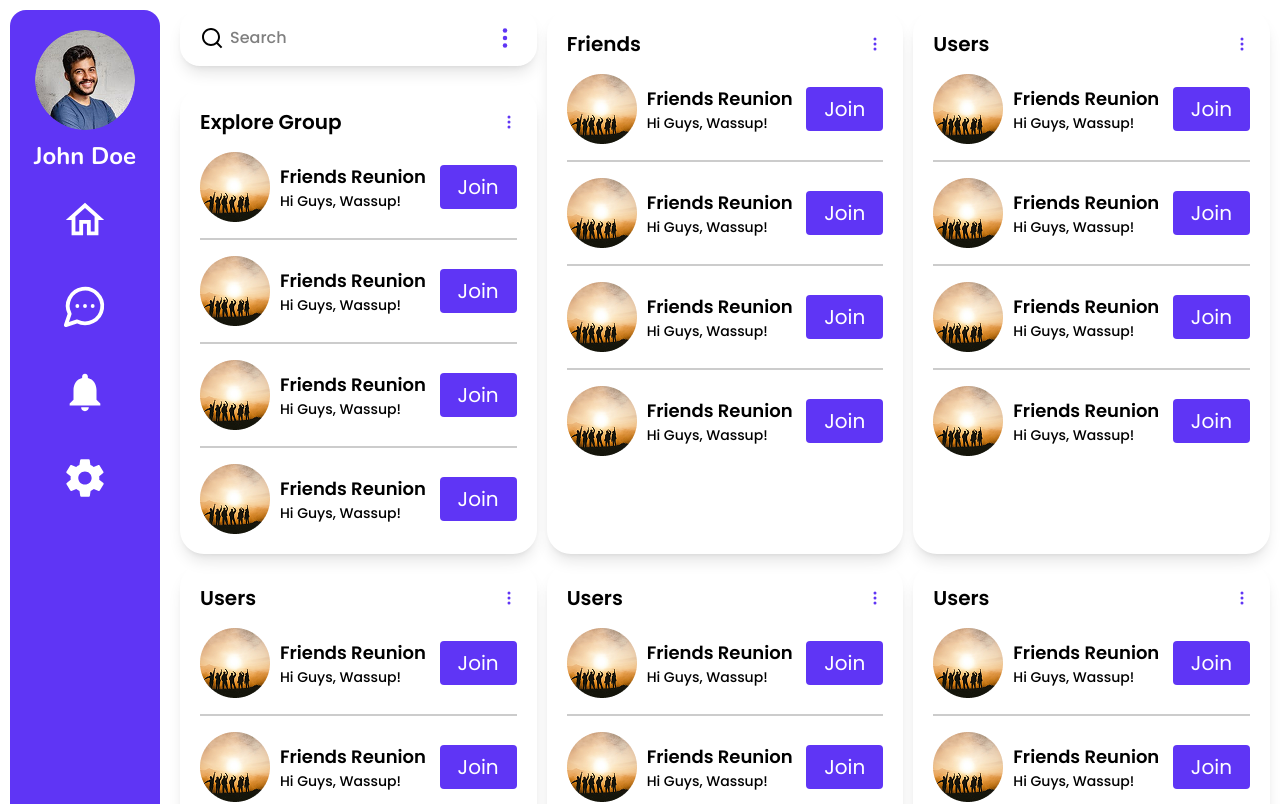
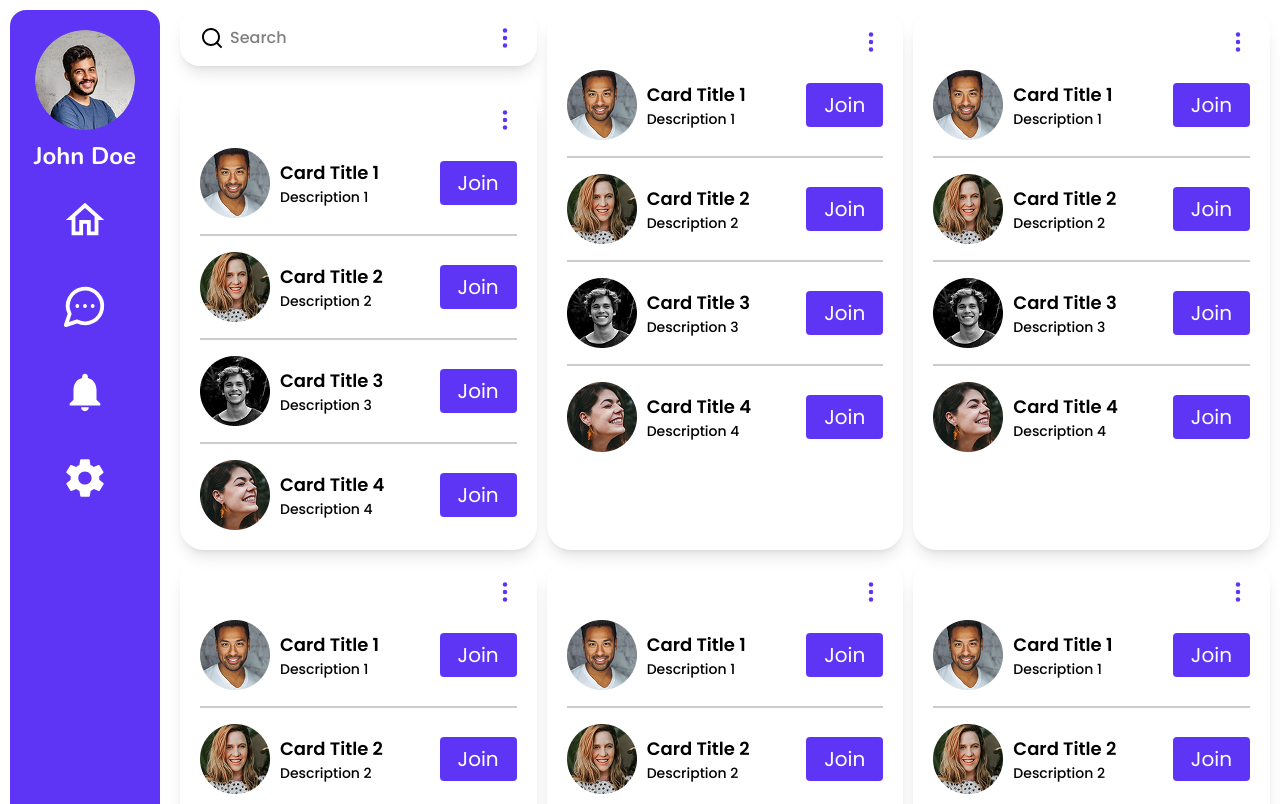
Before and after one commit to shakib97itis/chat-app, a React (Vite) app: page / in a window 1280 px wide. Shown: the top 804 px of the page. Built offline with nearby package versions, Linux system fonts and the light colour scheme.

Commit message:
feat(DashboardCard): refactor to use DashboardCardItem component for rendering list items

```diff
--- a/src/components/DashboardCard/DashboardCard.jsx
+++ b/src/components/DashboardCard/DashboardCard.jsx
@@ -1,47 +1,44 @@
 import React from "react";
 import { IoEllipsisVertical } from "react-icons/io5";
+import DashboardCardItem from "./DashboardCardItem";
 
-const DashboardCard = ({ listTitle }) => {
-  const [show, setShow] = React.useState(false);
-
+const DashboardCard = ({ cardTitle }) => {
   const groupList = [
     {
       id: 1, // unique id of the card
       title: "Card Title 1",
       description: "Description 1",
-      imageUrl: "image1.png",
+      imageUrl: "/profile-img/person-1.png",
       text: "Button 1",
     },
     {
       id: 2, // unique id of the card
       title: "Card Title 2",
       description: "Description 2",
-      imageUrl: "image2.png",
+      imageUrl: "/profile-img/person-2.png",
       text: "Button 2",
     },
     {
       id: 3, // unique id of the card
       title: "Card Title 3",
       description: "Description 3",
-      imageUrl: "image3.png",
+      imageUrl: "/profile-img/person-3.png",
       text: "Button 3",
     },
     {
       id: 4, // unique id of the card
       title: "Card Title 4",
       description: "Description 4",
-      imageUrl: "image4.png",
+      imageUrl: "/profile-img/person-4.png",
       text: "Button 4",
     },
   ];
 
-  // Sanitize the data
-
   return (
     <div className="rounded-3xl px-[20px] py-[20px] shadow-lg">
       <div className="flex items-center justify-between">
-        <h2 className="font-secondary text-xl font-semibold">{listTitle}</h2>
-        <button className="cursor-pointer text-primary">
+        <h2 className="font-secondary text-xl font-semibold">{cardTitle}</h2>
+        <button className="cursor-pointer text-2xl text-primary">
           <IoEllipsisVertical />
         </button>
       </div>
@@ -50,34 +47,7 @@ const DashboardCard = ({ listTitle }) => {
         {groupList.map((item, index, arr) => {
           const isLastItem = index === arr.length - 1;
 
-          return (
-            <li className="">
-              <div
-                className={`flex items-center gap-[10px] pt-[16px] ${isLastItem ? "" : "pb-[16px]"}`}
-              >
-                <div className="h-[70px] w-[70px] rounded-full">
-                  <img
-                    src="/public/group-img/group-1.png"
-                    className="h-full w-full object-cover"
-                    alt=""
-                    srcset=""
-                  />
-                </div>
-                <div className="font-secondary">
-                  <h3 className="text-lg font-semibold">Friends Reunion</h3>
-                  <p className="text-sm font-medium">Hi Guys, Wassup!</p>
-                </div>
-                <div className="ms-auto">
-                  <button className="rounded bg-primary px-[18px] py-[8px] font-secondary text-xl text-neutral-01 cursor-pointer">
-                    Join
-                  </button>
-                </div>
-              </div>
-              {isLastItem ? null : (
-                <div className="h-0.5 bg-neutral-06/20"></div>
-              )}
-            </li>
-          );
+          return <DashboardCardItem key={item.id} isLastItem={isLastItem} listTitle={item.title} listDescription={item.description} listImgUrl={item.imageUrl} />;
         })}
       </ul>
     </div>
--- /dev/null
+++ b/src/components/DashboardCard/DashboardCardItem.jsx
@@ -0,0 +1,37 @@
+import React from "react";
+
+const DashboardCardItem = ({
+  isLastItem,
+  listTitle,
+  listDescription,
+  listImgUrl,
+}) => {
+  return (
+    <li className="">
+      <div
+        className={`flex items-center gap-[10px] pt-[16px] ${isLastItem ? "" : "pb-[16px]"}`}
+      >
+        <div className="h-[70px] w-[70px] rounded-full">
+          <img
+            src={listImgUrl}
+            className="h-full w-full object-cover"
+            alt=""
+            srcset=""
+          />
+        </div>
+        <div className="font-secondary">
+          <h3 className="text-lg font-semibold">{listTitle}</h3>
+          <p className="text-sm font-medium">{listDescription}</p>
+        </div>
+        <div className="ms-auto">
+          <button className="cursor-pointer rounded bg-primary px-[18px] py-[8px] font-secondary text-xl text-neutral-01">
+            Join
+          </button>
+        </div>
+      </div>
+      {isLastItem ? null : <div className="h-0.5 bg-neutral-06/20"></div>}
+    </li>
+  );
+};
+
+export default DashboardCardItem;
```
